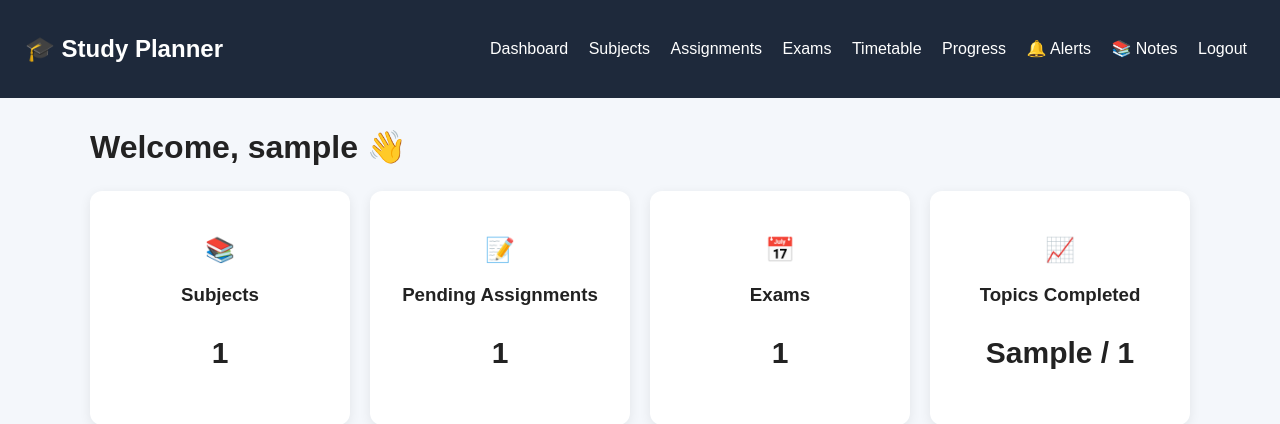
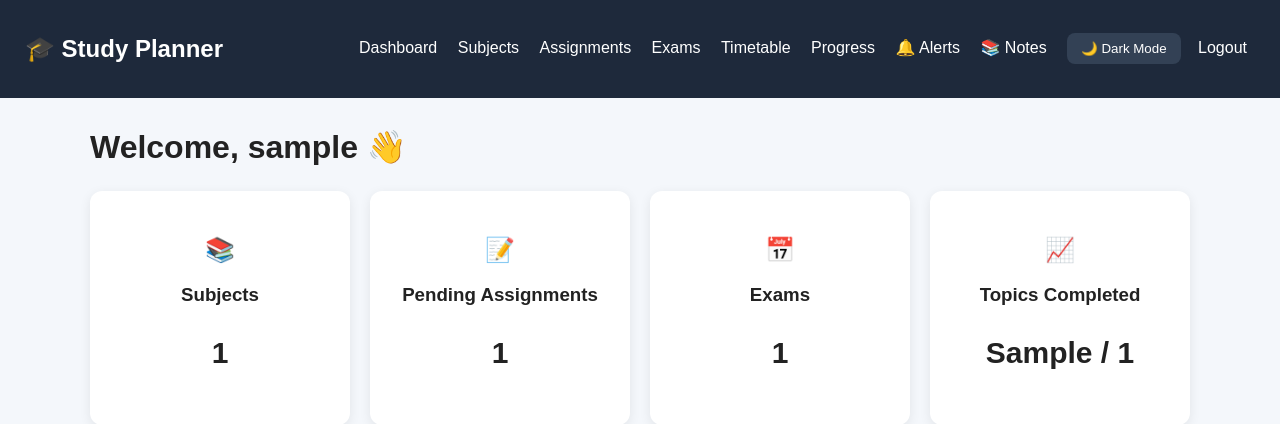
Before and after one commit to saranrj-dev/student-smart-study-planner, a Flask app: template templates/dashboard.html in a window 1280 px wide. Shown: the top 424 px of the page. Run offline with Flask 3, Linux system fonts and the light colour scheme; the template is opened without the code that fills it: most values are stand-ins (such as "Sample title", 1, 10 or a date in 2020); some libraries are stand-ins or nearby versions.

Commit message:
Update dashboard.html

```diff
--- a/templates/dashboard.html
+++ b/templates/dashboard.html
@@ -19,6 +19,11 @@
         <a href="/progress">Progress</a>
         <a href="/alerts">🔔 Alerts</a>
         <a href="/pdfs">📚 Notes</a>
+
+        <button class="dark-mode-btn" onclick="toggleDarkMode()">
+            🌙 Dark Mode
+        </button>
+
         <a href="/logout">Logout</a>
     </div>
 </nav>
@@ -53,7 +58,6 @@
             <p>{{ completed_topics }} / {{ total_topics }}</p>
         </div>
 
-        <!-- Study Streak -->
         <div class="card">
             <h2>🔥</h2>
             <h3>Study Streak</h3>
@@ -146,5 +150,24 @@
 
 </div>
 
+
+<script>
+function toggleDarkMode() {
+    document.body.classList.toggle("dark-mode");
+
+    if (document.body.classList.contains("dark-mode")) {
+        localStorage.setItem("darkMode", "enabled");
+    } else {
+        localStorage.setItem("darkMode", "disabled");
+    }
+}
+
+window.onload = function() {
+    if (localStorage.getItem("darkMode") === "enabled") {
+        document.body.classList.add("dark-mode");
+    }
+};
+</script>
+
 </body>
 </html>
```
